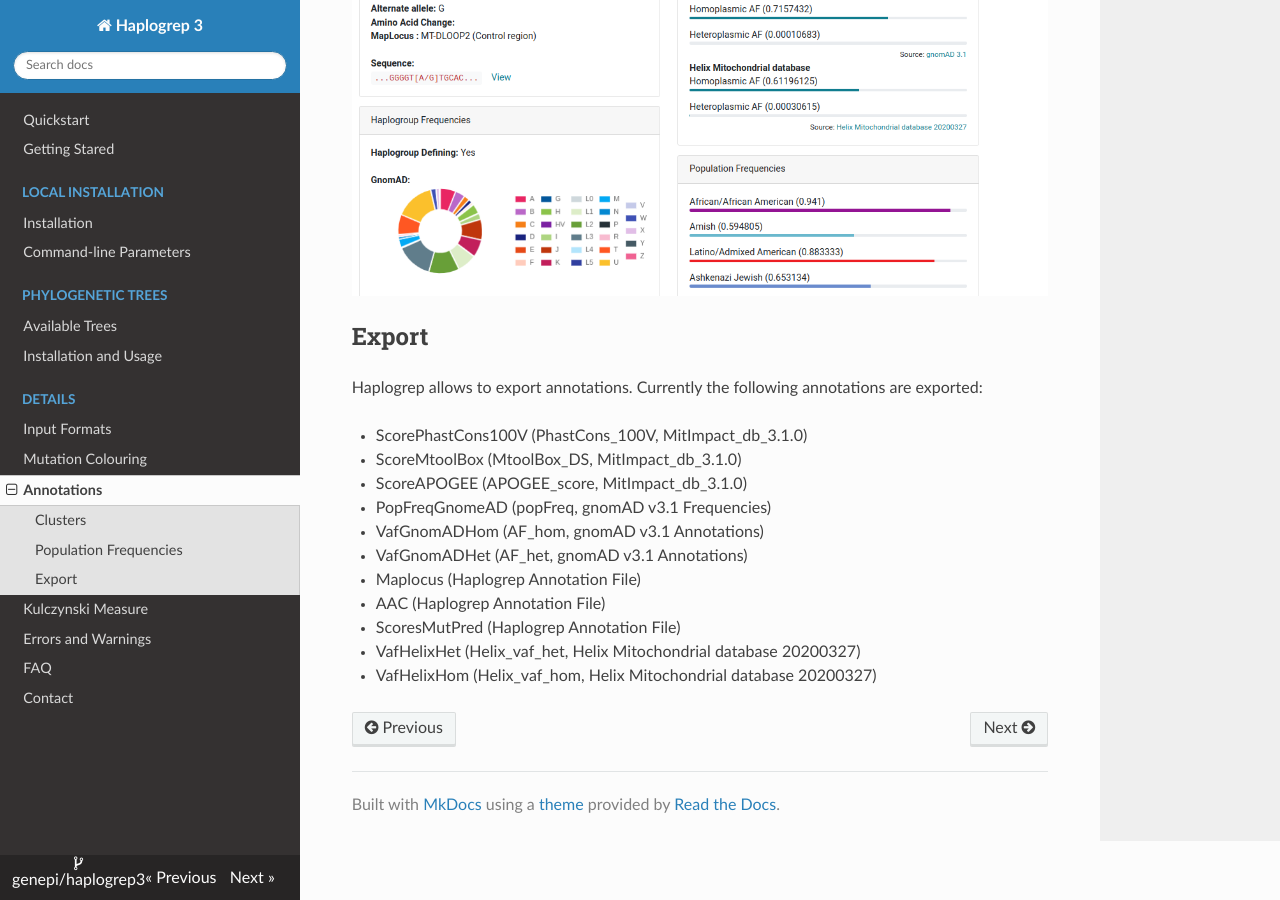
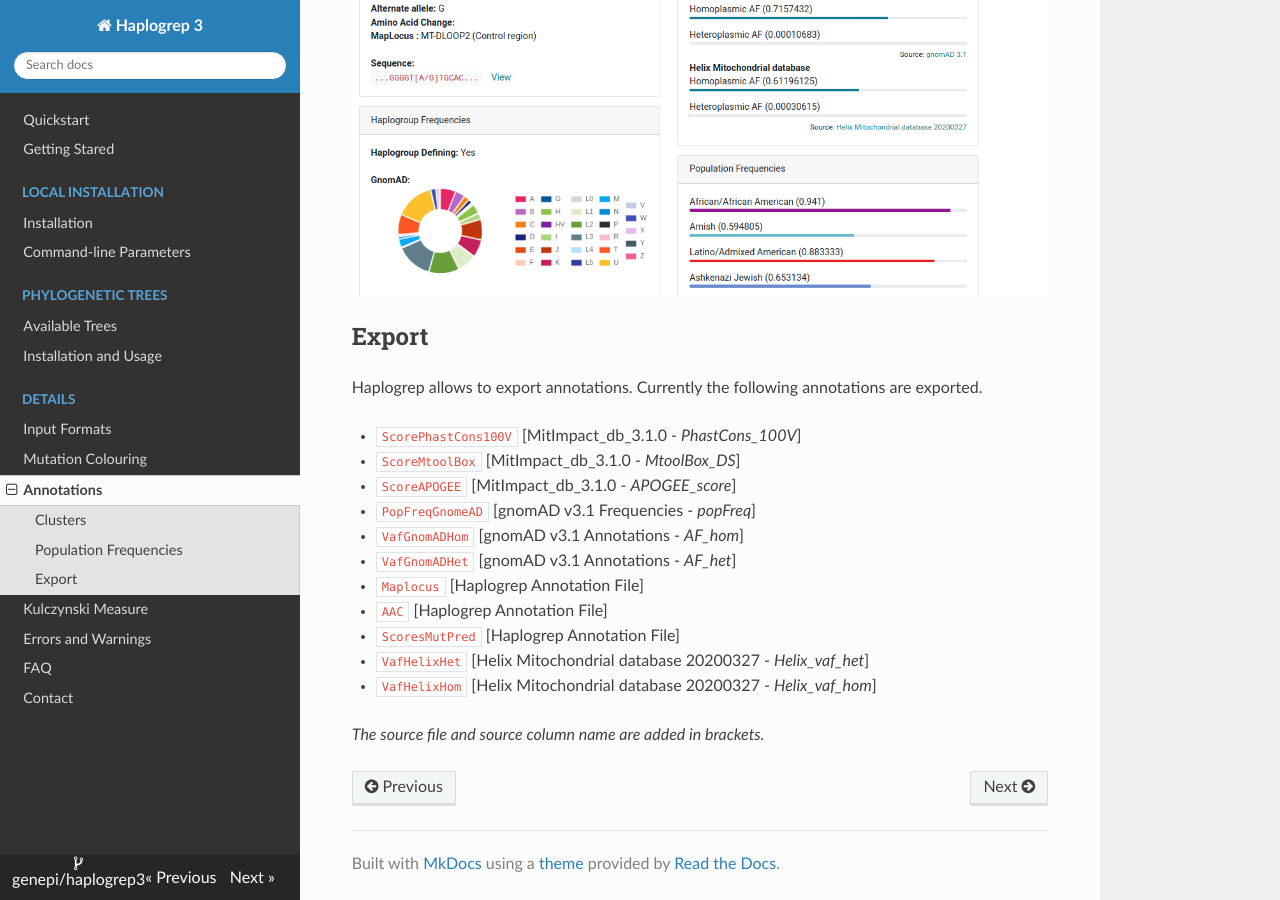
Before and after one commit to genepi/haplogrep3, an MkDocs documentation site: the page built from docs/annotations.md, in a window 1280 px wide and 900 px high, scrolled down 1173 px. Built offline with MkDocs 1.6.1, drawn with Linux system fonts in a browser that asks for light colours; nearby versions of some CDN libraries.

Commit message:
Update annotations documenation

```diff
--- a/docs/annotations.md
+++ b/docs/annotations.md
@@ -13,16 +13,18 @@ We generated 33 top-level clusters according to PhyloTree and gnomAD and (a) gro
 ![](images/interface/variant_annotations.png)
 
 ## Export
-Haplogrep allows to export annotations. Currently the following annotations are exported:
+Haplogrep allows to export annotations. Currently the following annotations are exported.
 
-* ScorePhastCons100V (PhastCons_100V, MitImpact_db_3.1.0)
-* ScoreMtoolBox (MtoolBox_DS, MitImpact_db_3.1.0)
-* ScoreAPOGEE (APOGEE_score, MitImpact_db_3.1.0)
-* PopFreqGnomeAD (popFreq, gnomAD v3.1 Frequencies)
-* VafGnomADHom (AF_hom, gnomAD v3.1 Annotations)
-* VafGnomADHet (AF_het, gnomAD v3.1 Annotations)
-* Maplocus (Haplogrep Annotation File)
-* AAC (Haplogrep Annotation File)
-* ScoresMutPred (Haplogrep Annotation File)
-* VafHelixHet (Helix_vaf_het, Helix Mitochondrial database 20200327)
-* VafHelixHom (Helix_vaf_hom, Helix Mitochondrial database 20200327)
+* `ScorePhastCons100V` [MitImpact_db_3.1.0 - *PhastCons_100V*]
+* `ScoreMtoolBox` [MitImpact_db_3.1.0 - *MtoolBox_DS*]
+* `ScoreAPOGEE` [MitImpact_db_3.1.0 - *APOGEE_score*]
+* `PopFreqGnomeAD` [gnomAD v3.1 Frequencies - *popFreq*]
+* `VafGnomADHom` [gnomAD v3.1 Annotations - *AF_hom*]
+* `VafGnomADHet` [gnomAD v3.1 Annotations - *AF_het*]
+* `Maplocus` [Haplogrep Annotation File]
+* `AAC` [Haplogrep Annotation File]
+* `ScoresMutPred` [Haplogrep Annotation File]
+* `VafHelixHet` [Helix Mitochondrial database 20200327 - *Helix_vaf_het*]
+* `VafHelixHom` [Helix Mitochondrial database 20200327 - *Helix_vaf_hom*]
+
+*The source file and source column name are added in brackets.*
```
